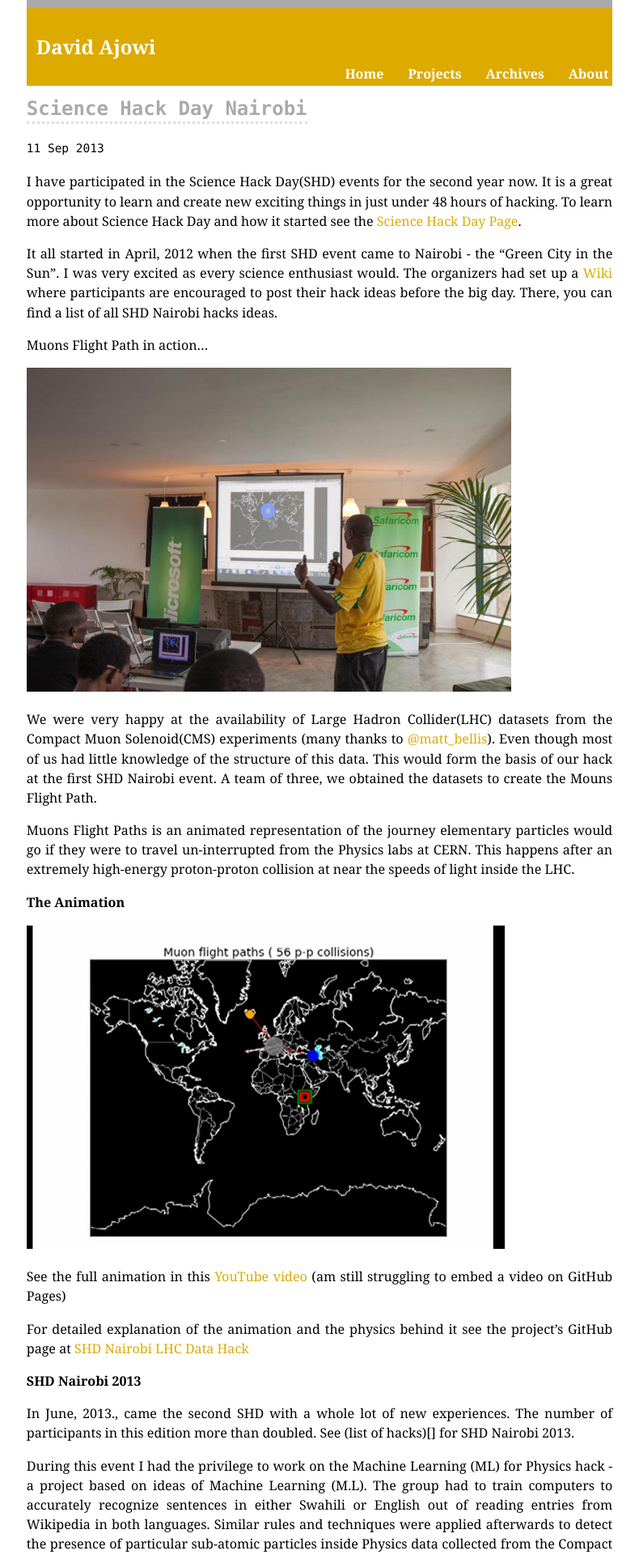
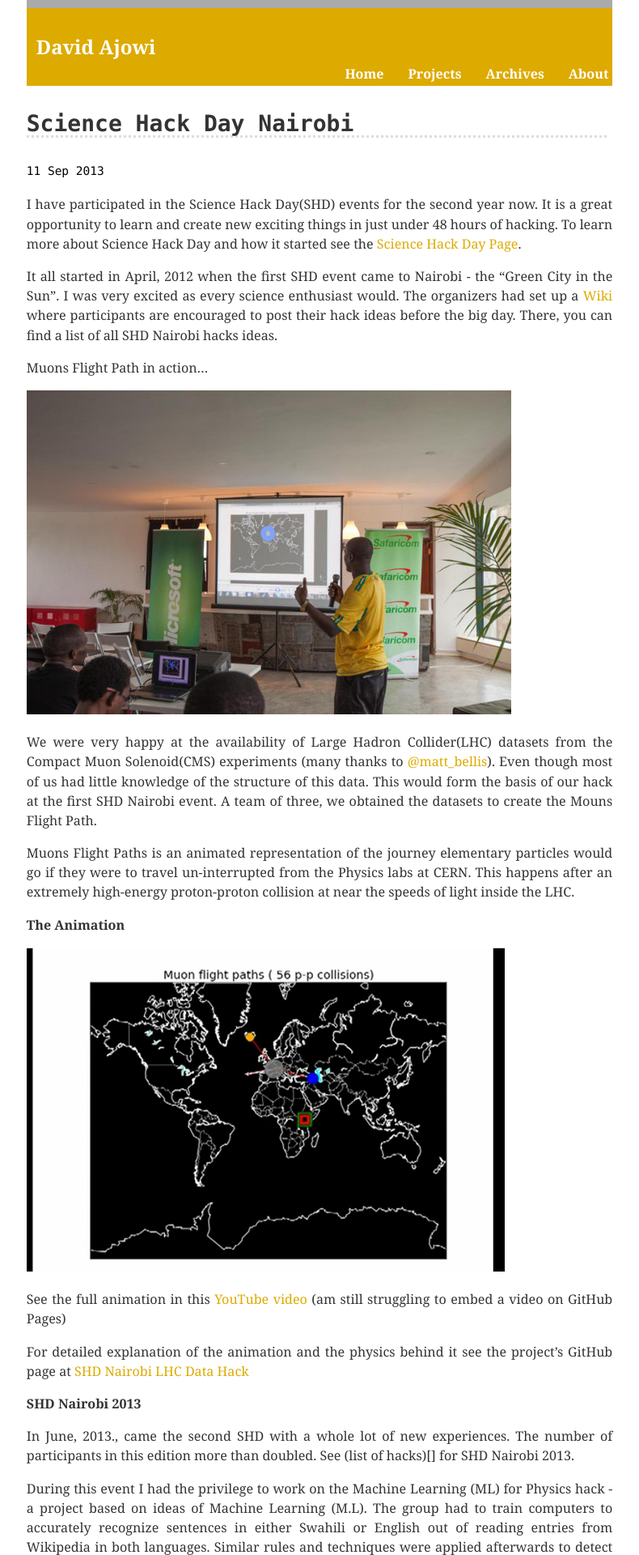
Before and after one commit to ajowi/ajowi.github.io, a Jekyll site: the page built from _posts/2013-09-11-science-hackday-nairobi.md, in a window 1280 px wide. Shown: the top 1920 px of the page at 81% size, without its empty margins (245-1035 px from the left). Built offline with Jekyll 4.4.1, drawn with Linux system fonts in a browser that asks for light colours; Markdown is read by kramdown in place of the engine named in the settings; comment, search, counter and statistics services are not loaded.

Commit message:
Additional styling for comment block and h1

```diff
--- a/_layouts/post.html
+++ b/_layouts/post.html
@@ -2,7 +2,7 @@
 layout: default
 ---
 
-<h1><span class="ptitle">{{ page.title }}</span></h1>
+<h1 id="post-title"><span class="ptitle">{{ page.title }}</span></h1>
 
 <span class="pdate">{{ page.date | date_to_string }}</span>
 
@@ -10,6 +10,8 @@ layout: default
 {{ content }}
 
 {% if page.comments %}
+<h2 class="cheader">Leave A Comment</h2>
+
     <div id="disqus_thread"></div>
     <script type="text/javascript">
         /* * * CONFIGURATION VARIABLES: EDIT BEFORE PASTING INTO YOUR WEBPAGE * * */
--- a/css/main.css
+++ b/css/main.css
@@ -24,7 +24,7 @@ h1{
 	font-size:24px;
 }
 h1 { margin-bottom: 1em; }
-p { margin: 1em 0; }
+p { margin: 1em 0;color:#333; }
 
 a         { color: #da0;text-decoration:none; }
 a:hover   { color: #000; }
@@ -52,9 +52,20 @@ ul.posts li {
 	line-height: 1.8em;
         font-family: Monaco, "Courier New", monospace;
 }
+.ptitle a{
+    color:#333;
+}
+#home h1, #post-title{
+	border-bottom: 3px dotted #ddd;
+	padding-bottom: 2px;
+	width:717px;
+	color:#333;
+	font-family: Monaco, "Courier New", monospace;
+	font-size:28px;
+}
 ul.posts span {
   font-family: Monaco, "Courier New", monospace;
-  font-size: 80%;
+  /*font-size: 80%;*/
 }
 
 
@@ -132,7 +143,7 @@ ul.posts span {
 }
 .header{
 	background-color:#da0;/*#9d8143;*/
-	margin-bottom:15px;
+	margin-bottom:35px;
 	/*position:fixed;*/
 	width:45em;
 	overflow:hidden;
@@ -195,17 +206,7 @@ ul.posts span {
 .post pre.terminal code {
   background-color: #333;
 }
-.ptitle{
-	border-bottom: 3px dotted #ddd;
-	padding-bottom: 2px;
-	width:100%;
-	color:#aaa;
-	font-family: Monaco, "Courier New", monospace;
-	font-size:24px;
-}
-.ptitle a{
-    color:#aaa;
-}
+
 .ptitle a:hover{
     color:#000;
 }
@@ -216,3 +217,14 @@ color:#001;
 font-family: Monaco, "Courier New", monospace;
 font-size: font-size: .7em;
 }
+.posts li{
+page-break-after:always;
+border-bottom:1px solid #eed;
+margin-bottom:20px;
+}
+h2.cheader{
+margin-bottom:20px;
+margin-top:20px;
+border-bottom:4px solid #eed;
+color:#3f4549;
+}
```
